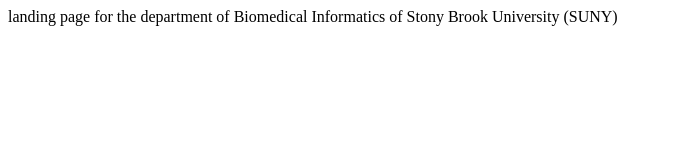
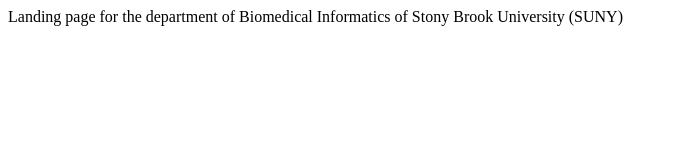
Before and after one commit to SBU-BMI/sbu-bmi.github.com, a plain HTML site: page index.html in a window 1280 px wide. Shown: the full height of the page, 0-678 px from the left. Drawn offline with Linux system fonts and the light colour scheme.

Commit message:
Update index.html

```diff
--- a/index.html
+++ b/index.html
@@ -1,5 +1,5 @@
 <html>
 <body>
-landing page for the department of Biomedical Informatics of Stony Brook University (SUNY)
+Landing page for the department of Biomedical Informatics of Stony Brook University (SUNY)
 </body>
 </html>
```
